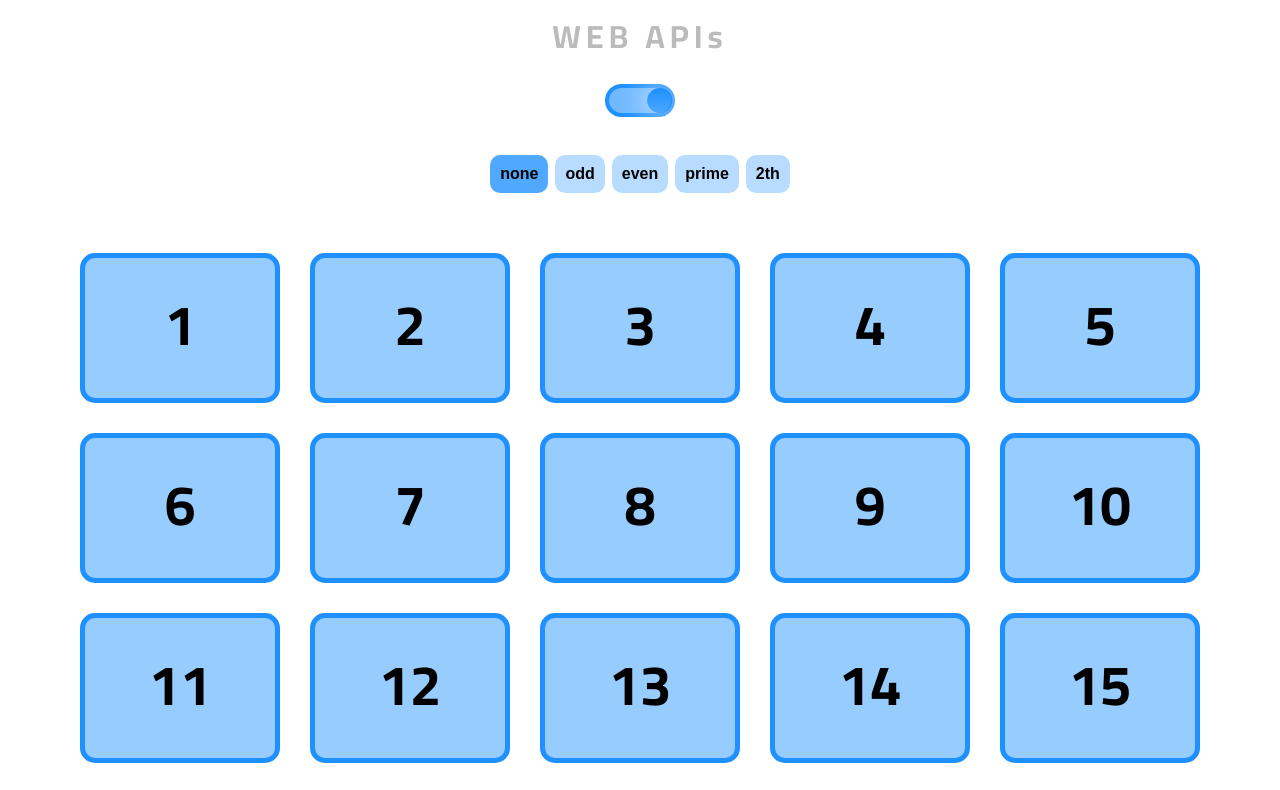
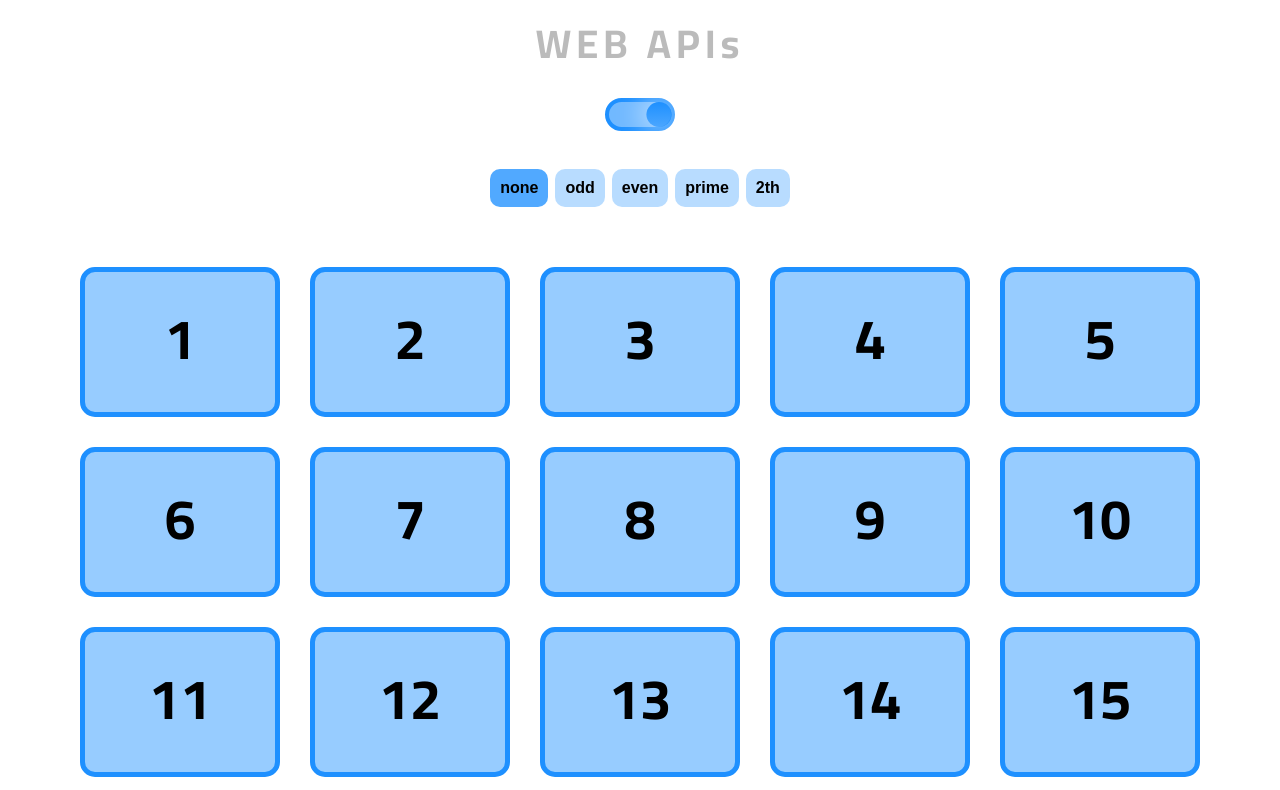
Before and after one commit to MAHMOUDGAD123/flip-layout, a plain HTML site: page index.html in a window 1280 px wide. Shown: the top 790 px of the page. Drawn offline with Linux system fonts and the light colour scheme; files whose address does not match are found by name.

Commit message:
make magicToggle btn pixel-perfect

```diff
--- a/index.css
+++ b/index.css
@@ -74,7 +74,7 @@
 
 .page-title {
   font-weight: bold;
-  font-size: 2rem;
+  font-size: 2.5rem;
   font-weight: bolder;
   text-align: center;
   width: fit-content;
@@ -118,7 +118,7 @@ input:is([type="radio"], [type="checkbox"]) {
     background-color: var(--main-col2);
 
     &::before {
-      transform: translateX(155%);
+      transform: translateX(152%);
       box-shadow: 0 0 30px 1px light-dark(white, black);
     }
   }
```
